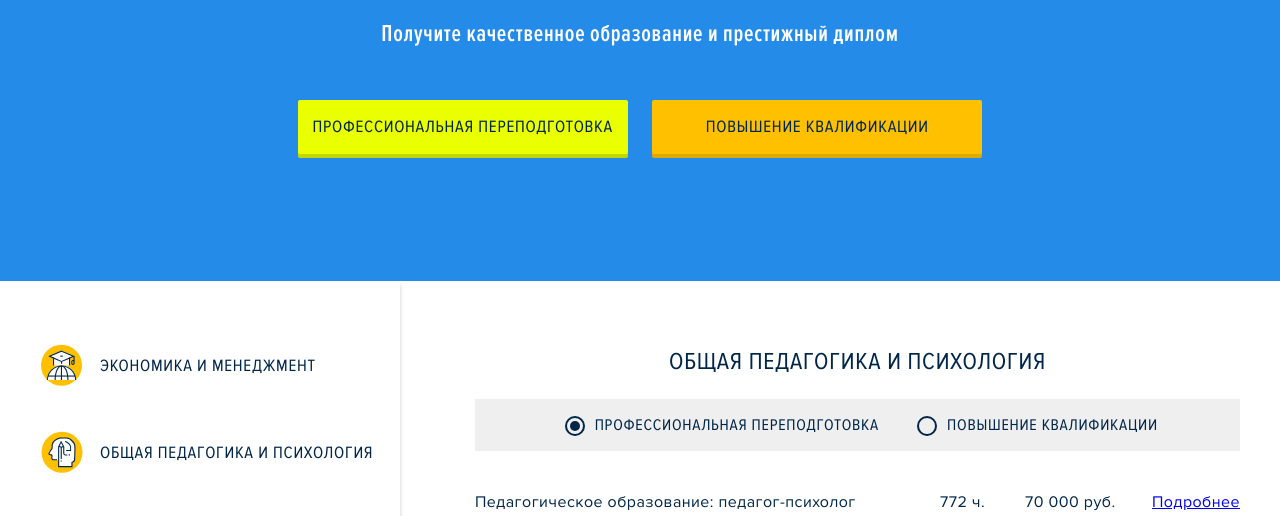
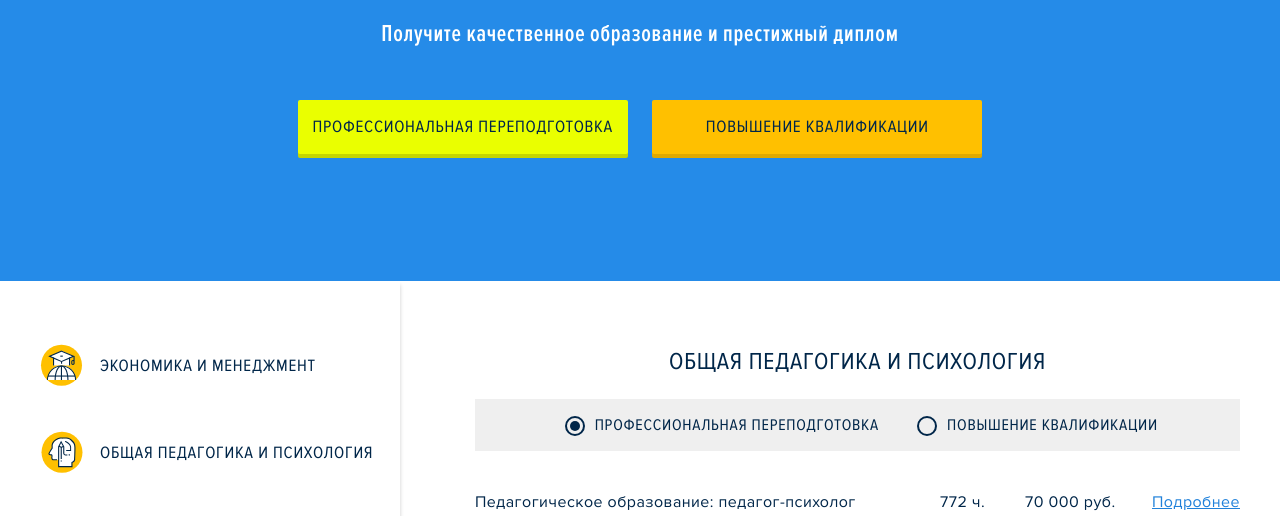
Before and after one commit to razumeyka/kharkiv, a plain HTML site: page index.html in a window 1280 px wide. Shown: the part 272-788 px from the top of the page. Drawn offline with nearby package versions, Linux system fonts and the light colour scheme; files whose address does not match are found by name.

Commit message:
color adding

```diff
--- a/css/index.css
+++ b/css/index.css
@@ -543,6 +543,7 @@ header .second_line .submenu li a {
     display: block;
     width: 100px;
     text-align: right;
+    color: rgb(32, 129, 218);
 }
 
 .courses .details .discount.line .price::before {
```
